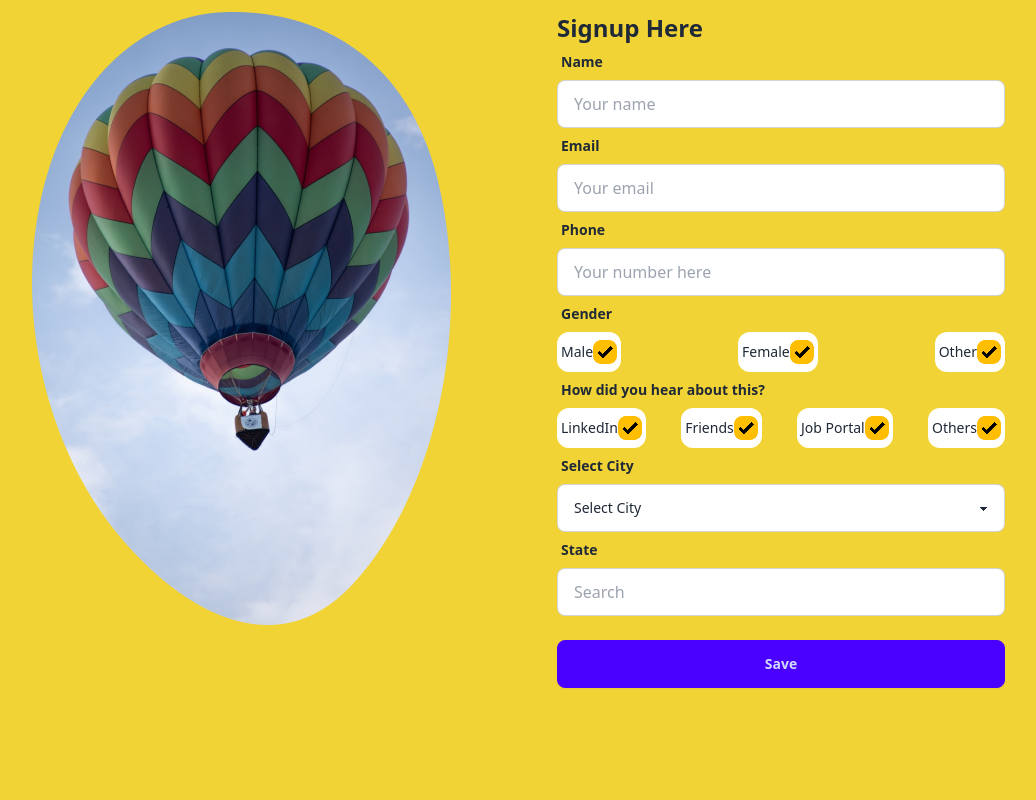
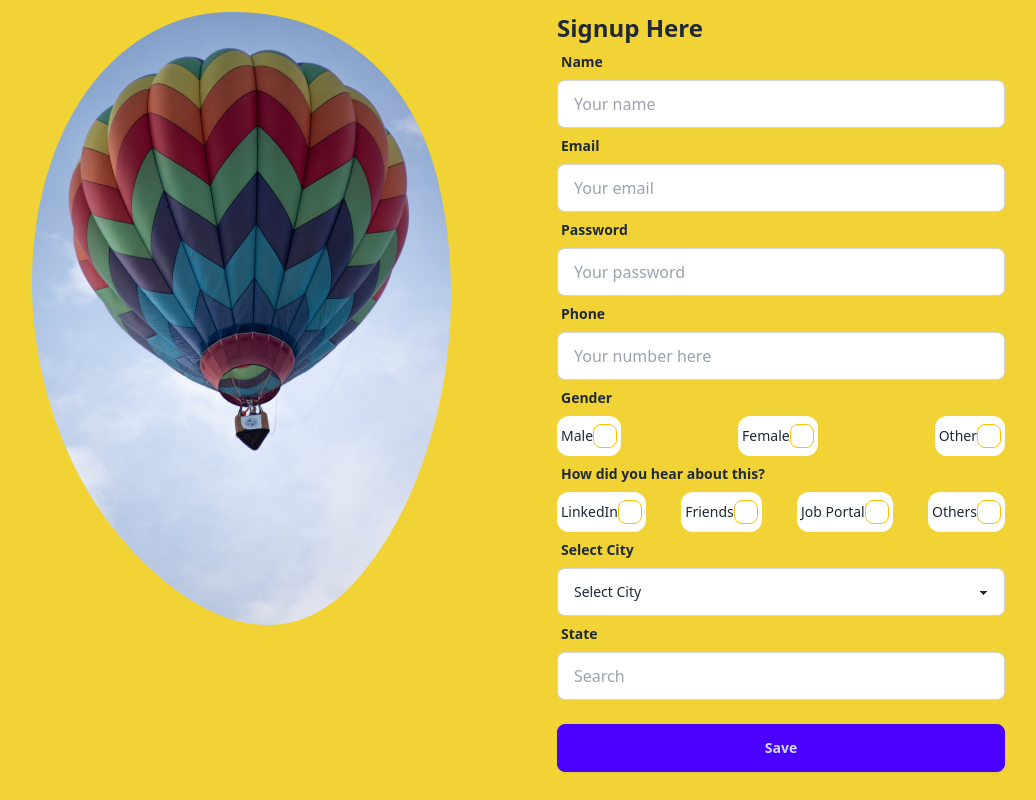
Before and after one commit to chand-stack/task-client-repo, a React (Vite) app: page /register in a window 1280 px wide. Shown: the whole page, without its empty margins (83-1119 px from the left). Built offline with nearby package versions, Linux system fonts and the light colour scheme.

Commit message:
Feat: firebase added

```diff
--- a/package.json
+++ b/package.json
@@ -10,10 +10,12 @@
     "preview": "vite preview"
   },
   "dependencies": {
+    "firebase": "^10.7.1",
     "localforage": "^1.10.0",
     "match-sorter": "^6.3.1",
     "react": "^18.2.0",
     "react-dom": "^18.2.0",
+    "react-hook-form": "^7.49.2",
     "react-icons": "^4.12.0",
     "react-router-dom": "^6.21.0",
     "sort-by": "^1.2.0"
--- /dev/null
+++ b/src/Pages/Dashboard/Alluser.jsx
@@ -0,0 +1,22 @@
+const Alluser = () => {
+  return (
+    <div>
+      <h1 className="text-2xl font-bold text-center md:text-4xl my-5 border-y-2 py-3">
+        All Users
+      </h1>
+      <div>
+        <div className="card w-96 bg-base-100 shadow-xl">
+          <div className="card-body">
+            <h2 className="card-title">Card title!</h2>
+            <p>If a dog chews shoes whose shoes does he choose?</p>
+            <div className="card-actions justify-end">
+              <button className="btn btn-primary">Buy Now</button>
+            </div>
+          </div>
+        </div>
+      </div>
+    </div>
+  );
+};
+
+export default Alluser;
--- a/src/Pages/Dashboard/Dashboard.jsx
+++ b/src/Pages/Dashboard/Dashboard.jsx
@@ -18,7 +18,7 @@ const Dashboard = () => {
             {/* users route */}
             <li className="text-lg rounded-xl py-1 border-y font-semibold">
               <NavLink
-                to="/dashboard/profile"
+                to="/dashboard/alluser"
                 className={({ isActive, isPending }) =>
                   isPending
                     ? "pending"
@@ -78,7 +78,7 @@ const Dashboard = () => {
                 {/* users routes */}
                 <li className="btn w-full text-lg btn-sm rounded-xl">
                   <NavLink
-                    to="/dashboard/profile"
+                    to="/dashboard/alluser"
                     className={({ isActive, isPending }) =>
                       isPending
                         ? "pending"
--- a/src/Pages/Register/Register.jsx
+++ b/src/Pages/Register/Register.jsx
@@ -1,18 +1,60 @@
+import { useState } from "react";
 import img from "../../assets/MainImage.png";
+import { useForm } from "react-hook-form";
 const Register = () => {
+  const [selecteGender, setSelectedGender] = useState(null);
+  const [selectedHear, setSelectedHear] = useState(null);
+  const [state, setState] = useState("");
+  const { register, handleSubmit } = useForm();
+
+  const handleGenderClick = (gender) => {
+    setSelectedGender(gender === selecteGender ? null : gender);
+  };
+  const handleHearClick = (hear) => {
+    setSelectedHear(hear === selectedHear ? null : hear);
+  };
+  const handleState = (e) => {
+    console.log(e.target.value);
+    if (e.target.value === "Mumbai") {
+      setState("Maharashtra");
+    } else {
+      if (e.target.value === "Pune") {
+        setState("Gujarat");
+      } else {
+        if (e.target.value === "Ahmedabad") {
+          setState("Karnataka");
+        }
+      }
+    }
+  };
+
+  const onSubmit = async (data) => {
+    // console.log(data);
+    const name = data.name;
+    const email = data.email;
+    const password = data.password;
+    const phone = data.number;
+    const gender = selecteGender;
+    const hear = selectedHear;
+    const city = data.city;
+    const citystate = state;
+    console.log(name, email, password, phone, gender, hear, city, citystate);
+  };
+
   return (
     <div className="w-full bg-[#F2D335]">
       <div className="container mx-auto grid md:grid-cols-2 min-h-screen pt-3 px-2">
         <div className="hidden md:contents">
           <img className="mx-auto" src={img} alt="" />
         </div>
-        <div>
+        <form onSubmit={handleSubmit(onSubmit)}>
           <h1 className="text-2xl font-bold">Signup Here</h1>
           <label className="form-control w-full max-w-md">
             <div className="label">
               <span className="label-text font-semibold">Name</span>
             </div>
             <input
+              {...register("name")}
               type="text"
               placeholder="Your name"
               className="input input-bordered w-full max-w-md"
@@ -23,8 +65,20 @@ const Register = () => {
               <span className="label-text font-semibold">Email</span>
             </div>
             <input
+              {...register("email")}
               type="email"
               placeholder="Your email"
+              className="input input-bordered w-full max-w-md"
+            />
+          </label>
+          <label className="form-control w-full max-w-md">
+            <div className="label">
+              <span className="label-text font-semibold">Password</span>
+            </div>
+            <input
+              {...register("password")}
+              type="password"
+              placeholder="Your password"
               className="input input-bordered w-full max-w-md"
             />
           </label>
@@ -33,6 +87,7 @@ const Register = () => {
               <span className="label-text font-semibold">Phone</span>
             </div>
             <input
+              {...register("number")}
               type="number"
               placeholder="Your number here"
               className="input input-bordered w-full max-w-md"
@@ -46,24 +101,27 @@ const Register = () => {
               <label className="cursor-pointer label bg-white rounded-xl">
                 <span className="label-text">Male</span>
                 <input
+                  onChange={() => handleGenderClick("male")}
                   type="checkbox"
-                  checked="checked"
+                  checked={selecteGender === "male"}
                   className="checkbox checkbox-warning"
                 />
               </label>
               <label className="cursor-pointer label bg-white rounded-xl">
                 <span className="label-text">Female</span>
                 <input
+                  onChange={() => handleGenderClick("female")}
                   type="checkbox"
-                  checked="checked"
+                  checked={selecteGender === "female"}
                   className="checkbox checkbox-warning"
                 />
               </label>
               <label className="cursor-pointer label bg-white rounded-xl">
                 <span className="label-text">Other</span>
                 <input
+                  onChange={() => handleGenderClick("other")}
                   type="checkbox"
-                  checked="checked"
+                  checked={selecteGender === "other"}
                   className="checkbox checkbox-warning"
                 />
               </label>
@@ -79,32 +137,36 @@ const Register = () => {
               <label className="cursor-pointer label bg-white rounded-xl">
                 <span className="label-text">LinkedIn</span>
                 <input
+                  onChange={() => handleHearClick("linkedin")}
                   type="checkbox"
-                  checked="checked"
+                  checked={selectedHear === "linkedin"}
                   className="checkbox checkbox-warning"
                 />
               </label>
               <label className="cursor-pointer label bg-white rounded-xl">
                 <span className="label-text">Friends</span>
                 <input
+                  onChange={() => handleHearClick("friends")}
                   type="checkbox"
-                  checked="checked"
+                  checked={selectedHear === "friends"}
                   className="checkbox checkbox-warning"
                 />
               </label>
               <label className="cursor-pointer label bg-white rounded-xl">
                 <span className="label-text">Job Portal</span>
                 <input
+                  onChange={() => handleHearClick("job portal")}
                   type="checkbox"
-                  checked="checked"
+                  checked={selectedHear === "job portal"}
                   className="checkbox checkbox-warning"
                 />
               </label>
               <label className="cursor-pointer label bg-white rounded-xl">
                 <span className="label-text">Others</span>
                 <input
+                  onChange={() => handleHearClick("others")}
                   type="checkbox"
-                  checked="checked"
+                  checked={selectedHear === "others"}
                   className="checkbox checkbox-warning"
                 />
               </label>
@@ -113,7 +175,11 @@ const Register = () => {
           <div className="label">
             <span className="label-text font-semibold">Select City</span>
           </div>
-          <select className="select select-bordered w-full max-w-md">
+          <select
+            {...register("city")}
+            onChange={handleState}
+            className="select select-bordered w-full max-w-md"
+          >
             <option disabled selected>
               Select City
             </option>
@@ -126,15 +192,19 @@ const Register = () => {
           </div>
           <div>
             <input
+              {...register("state")}
               required
+              value={state}
               className="input input-bordered w-full max-w-md"
               placeholder="Search"
             />
           </div>
           <div className="form-control mt-6 max-w-md">
-            <button className="btn btn-primary">Save</button>
+            <button type="submit" className="btn btn-primary">
+              Save
+            </button>
           </div>
-        </div>
+        </form>
       </div>
     </div>
   );
--- /dev/null
+++ b/src/firebase/firebase.config.js
@@ -0,0 +1,21 @@
+// Import the functions you need from the SDKs you need
+import { getAuth } from "firebase/auth";
+import { initializeApp } from "firebase/app";
+// TODO: Add SDKs for Firebase products that you want to use
+// https://firebase.google.com/docs/web/setup#available-libraries
+
+// Your web app's Firebase configuration
+const firebaseConfig = {
+  apiKey: "AIzaSyCc2tS2h0XULCLZ7di_eDEa3Ir-CbfK-F8",
+  authDomain: "task-f8c1a.firebaseapp.com",
+  projectId: "task-f8c1a",
+  storageBucket: "task-f8c1a.appspot.com",
+  messagingSenderId: "720764591321",
+  appId: "1:720764591321:web:3b156b249fde1c4af632c8",
+};
+
+// Initialize Firebase
+const app = initializeApp(firebaseConfig);
+
+const auth = getAuth(app);
+export default auth;
```
Also changed, not shown: src/Router/Routes.jsx (+7 -0 lines), 1 other file (tests, documents, lock files or other folders).
